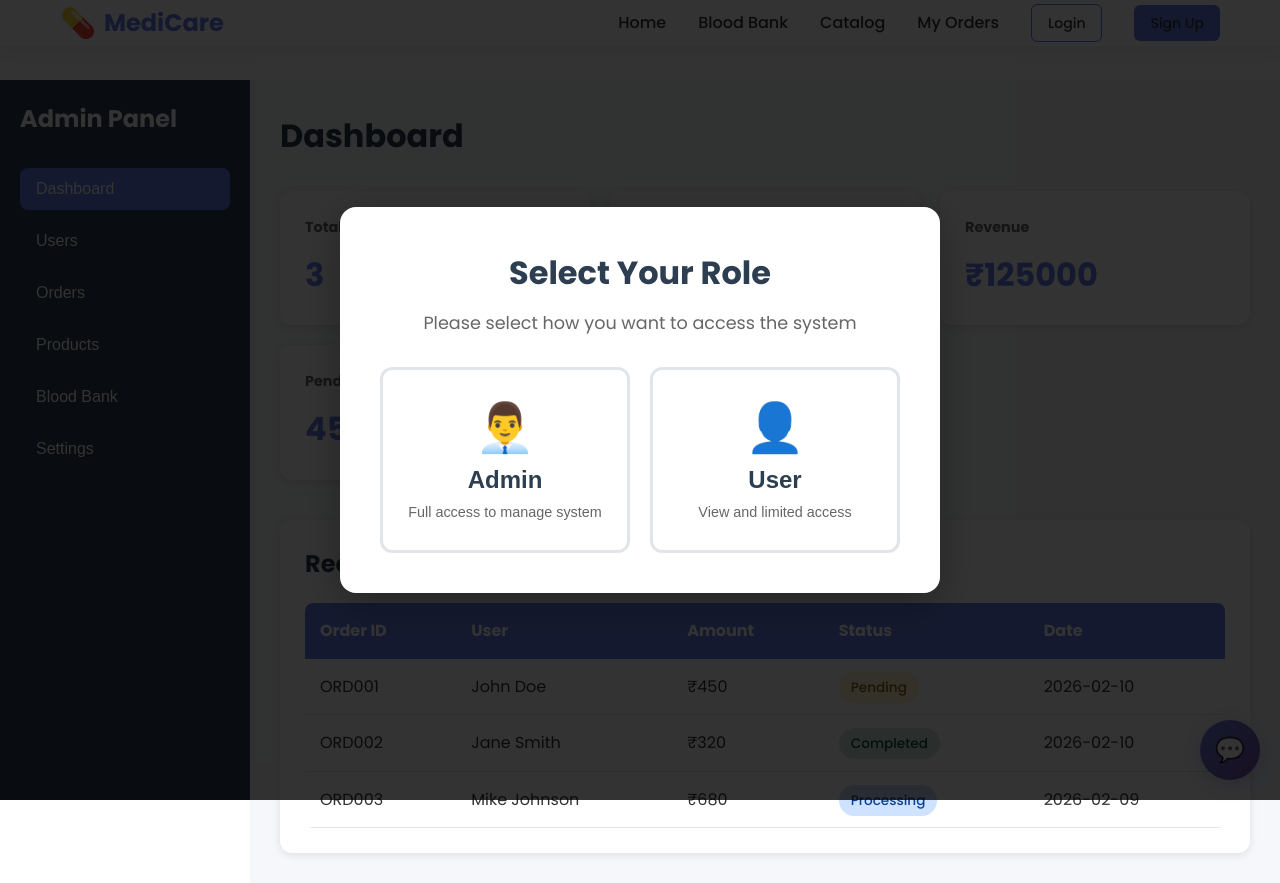
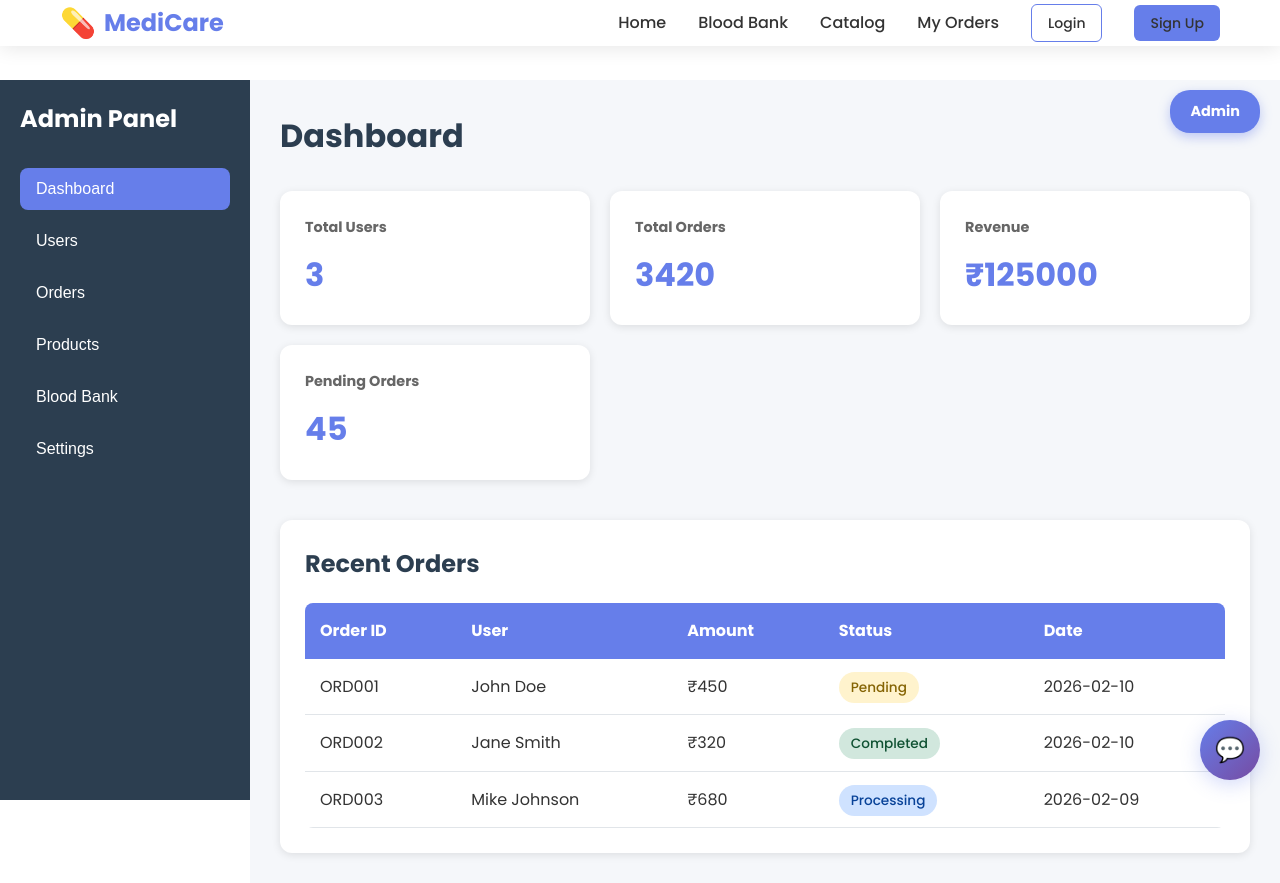
Before and after one commit to Arunjadhav0101/medicare-react, a React (Create React App) app: page /admin in a window 1280 px wide. Built offline with nearby package versions, Linux system fonts and the light colour scheme.

Commit message:
Remove role popup, add admin badge in corner

```diff
--- a/src/pages/AdminPanel.css
+++ b/src/pages/AdminPanel.css
@@ -2,92 +2,21 @@
   display: flex;
   min-height: calc(100vh - 80px);
   margin-top: 80px;
+  position: relative;
 }
 
-.role-modal {
+.admin-badge {
   position: fixed;
-  top: 0;
-  left: 0;
-  right: 0;
-  bottom: 0;
-  background: rgba(0, 0, 0, 0.8);
-  display: flex;
-  align-items: center;
-  justify-content: center;
-  z-index: 2000;
-}
-
-.role-modal-content {
-  background: white;
-  padding: 40px;
-  border-radius: 16px;
-  box-shadow: 0 10px 40px rgba(0, 0, 0, 0.3);
-  text-align: center;
-  max-width: 600px;
-  width: 90%;
-}
-
-.role-modal-content h2 {
-  margin-bottom: 10px;
-  color: #2c3e50;
-  font-size: 2rem;
-}
-
-.role-modal-content p {
-  color: #666;
-  margin-bottom: 30px;
-  font-size: 1.1rem;
-}
-
-.role-buttons {
-  display: flex;
-  gap: 20px;
-  justify-content: center;
-}
-
-.role-btn {
-  flex: 1;
-  max-width: 250px;
-  padding: 30px 20px;
-  border: 3px solid #e1e5e9;
-  border-radius: 12px;
-  background: white;
-  cursor: pointer;
-  transition: all 0.3s ease;
-  display: flex;
-  flex-direction: column;
-  align-items: center;
-  gap: 10px;
-}
-
-.role-btn:hover {
-  transform: translateY(-5px);
-  box-shadow: 0 10px 30px rgba(0, 0, 0, 0.15);
-}
-
-.role-btn.admin-btn:hover {
-  border-color: #667eea;
-  background: #f0f2ff;
-}
-
-.role-btn.user-btn:hover {
-  border-color: #48bb78;
-  background: #f0fff4;
-}
-
-.role-icon {
-  font-size: 3rem;
-}
-
-.role-title {
-  font-size: 1.5rem;
+  top: 90px;
+  right: 20px;
+  background: #667eea;
+  color: white;
+  padding: 10px 20px;
+  border-radius: 20px;
   font-weight: bold;
-  color: #2c3e50;
-}
-
-.role-desc {
   font-size: 0.9rem;
-  color: #666;
+  box-shadow: 0 4px 12px rgba(102, 126, 234, 0.4);
+  z-index: 1000;
 }
 
 
--- a/src/pages/AdminPanel.tsx
+++ b/src/pages/AdminPanel.tsx
@@ -12,8 +12,6 @@ interface User {
 
 const AdminPanel: React.FC = () => {
   const [activeTab, setActiveTab] = useState('dashboard');
-  const [showRoleModal, setShowRoleModal] = useState(true);
-  const [userRole, setUserRole] = useState<string | null>(null);
 
   // Load users from localStorage or use default
   const loadUsers = (): User[] => {
@@ -90,38 +88,7 @@ const AdminPanel: React.FC = () => {
 
   return (
     <div className="admin-panel">
-      {showRoleModal && (
-        <div className="role-modal">
-          <div className="role-modal-content">
-            <h2>Select Your Role</h2>
-            <p>Please select how you want to access the system</p>
-            <div className="role-buttons">
-              <button
-                className="role-btn admin-btn"
-                onClick={() => {
-                  setUserRole('admin');
-                  setShowRoleModal(false);
-                }}
-              >
-                <span className="role-icon">👨‍💼</span>
-                <span className="role-title">Admin</span>
-                <span className="role-desc">Full access to manage system</span>
-              </button>
-              <button
-                className="role-btn user-btn"
-                onClick={() => {
-                  setUserRole('user');
-                  setShowRoleModal(false);
-                }}
-              >
-                <span className="role-icon">👤</span>
-                <span className="role-title">User</span>
-                <span className="role-desc">View and limited access</span>
-              </button>
-            </div>
-          </div>
-        </div>
-      )}
+      <div className="admin-badge">Admin</div>
 
       <div className="admin-sidebar">
         <h2>Admin Panel</h2>
```
